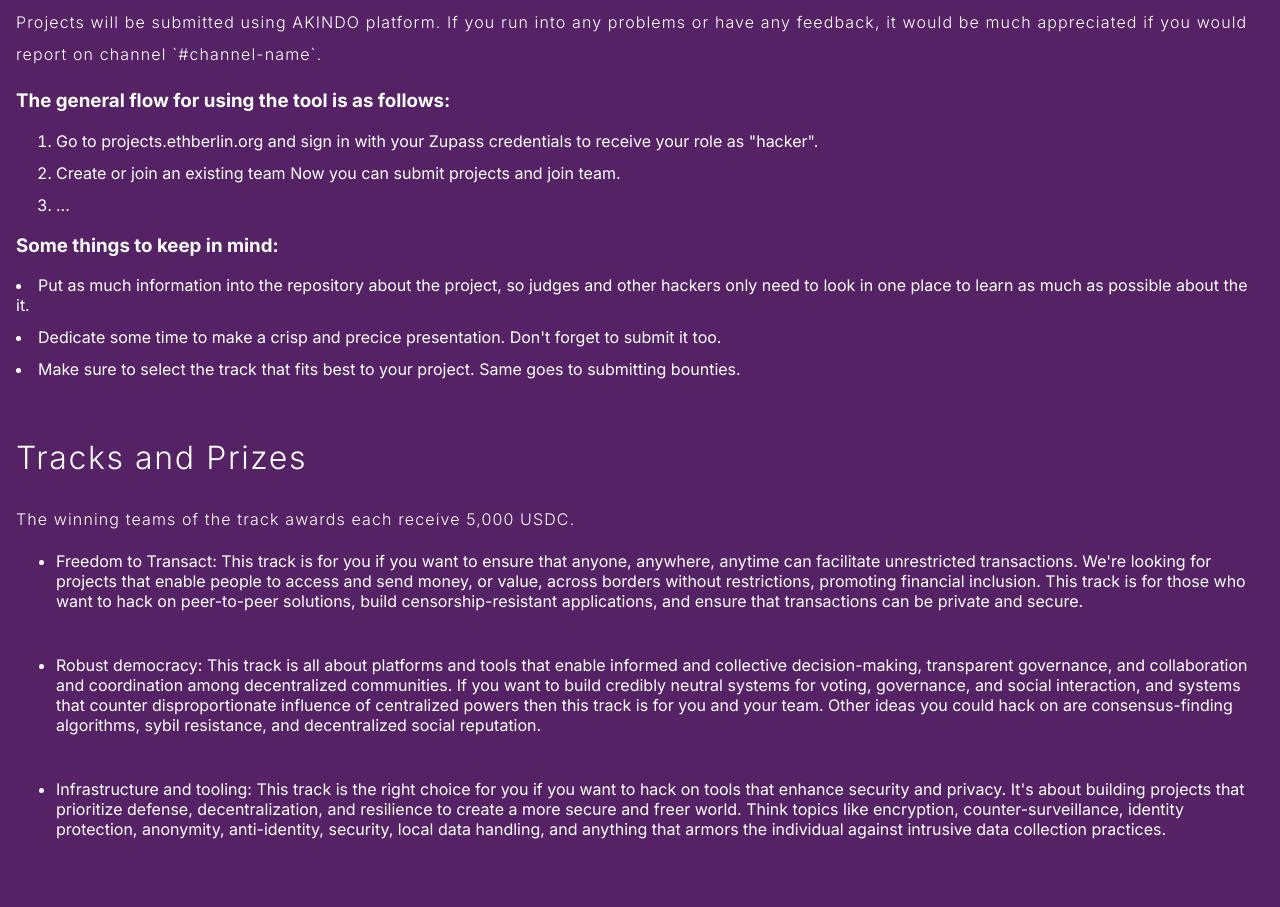
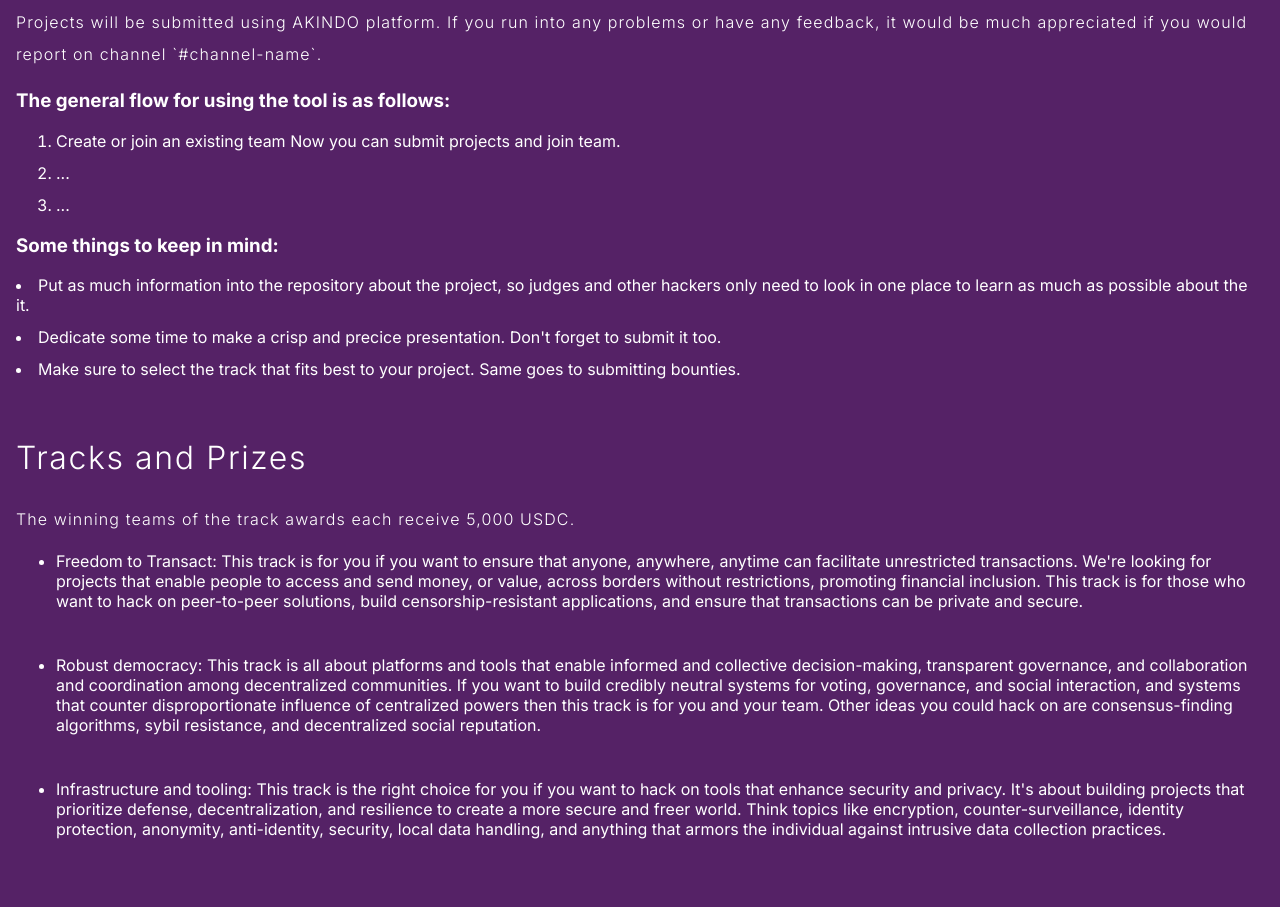
Before and after one commit to ethereumjp/ethtokyo-website, a Next.js app: page /guidelines in a window 1280 px wide. Shown: the part 1360-2267 px from the top of the page. Built offline with nearby package versions, Linux system fonts and the light colour scheme.

Commit message:
fix link

```diff
--- a/src/pages/guidelines/index.tsx
+++ b/src/pages/guidelines/index.tsx
@@ -25,13 +25,13 @@ const HackerChallenge: NextPage = () => {
           <p css={css`font-size: 1.25rem;`}>
             You can find the event timetable in the following links.
             <b>
-              <a href="/DAY1.pdf" css={css`padding: 0 0.5rem;`}>
+              <a href="/timetable/DAY1.pdf" css={css`padding: 0 0.5rem;`}>
                 DAY 1
               </a>
-              <a href="/DAY2.pdf" css={css`padding: 0 0.5rem;`}>
+              <a href="/timetable/DAY2.pdf" css={css`padding: 0 0.5rem;`}>
                 DAY 2
               </a>
-              <a href="/DAY3.pdf" css={css`padding: 0 0.5rem;`}>
+              <a href="/timetable/DAY3.pdf" css={css`padding: 0 0.5rem;`}>
                 DAY 3
               </a>
             </b>
@@ -112,13 +112,10 @@ const HackerChallenge: NextPage = () => {
         <h3>The general flow for using the tool is as follows:</h3>
         <ol>
           <li>
-            Go to projects.ethberlin.org and sign in with your Zupass
-            credentials to receive your role as "hacker".
-          </li>
-          <li>
             Create or join an existing team Now you can submit projects and join
             team.
           </li>
+          <li>...</li>
           <li>...</li>
         </ol>
         <h3>Some things to keep in mind:</h3>
```
